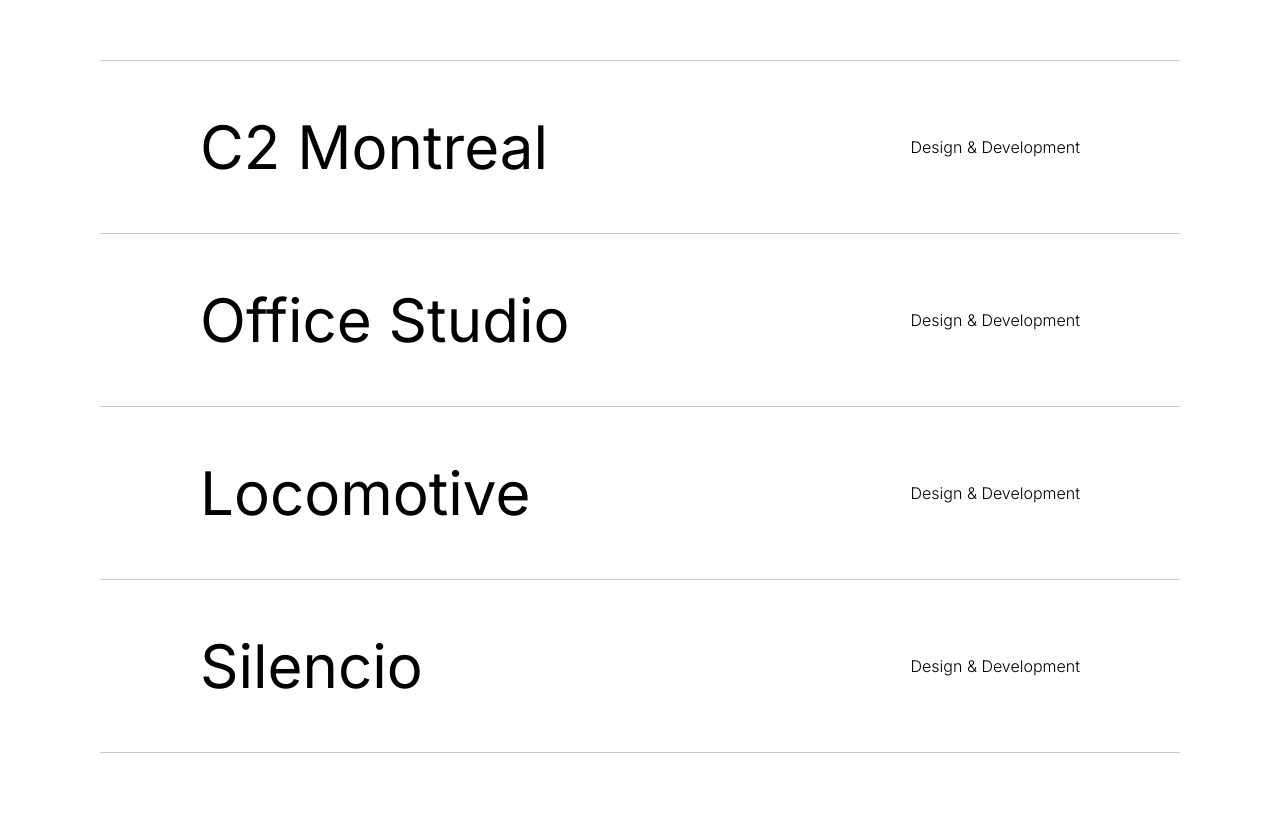
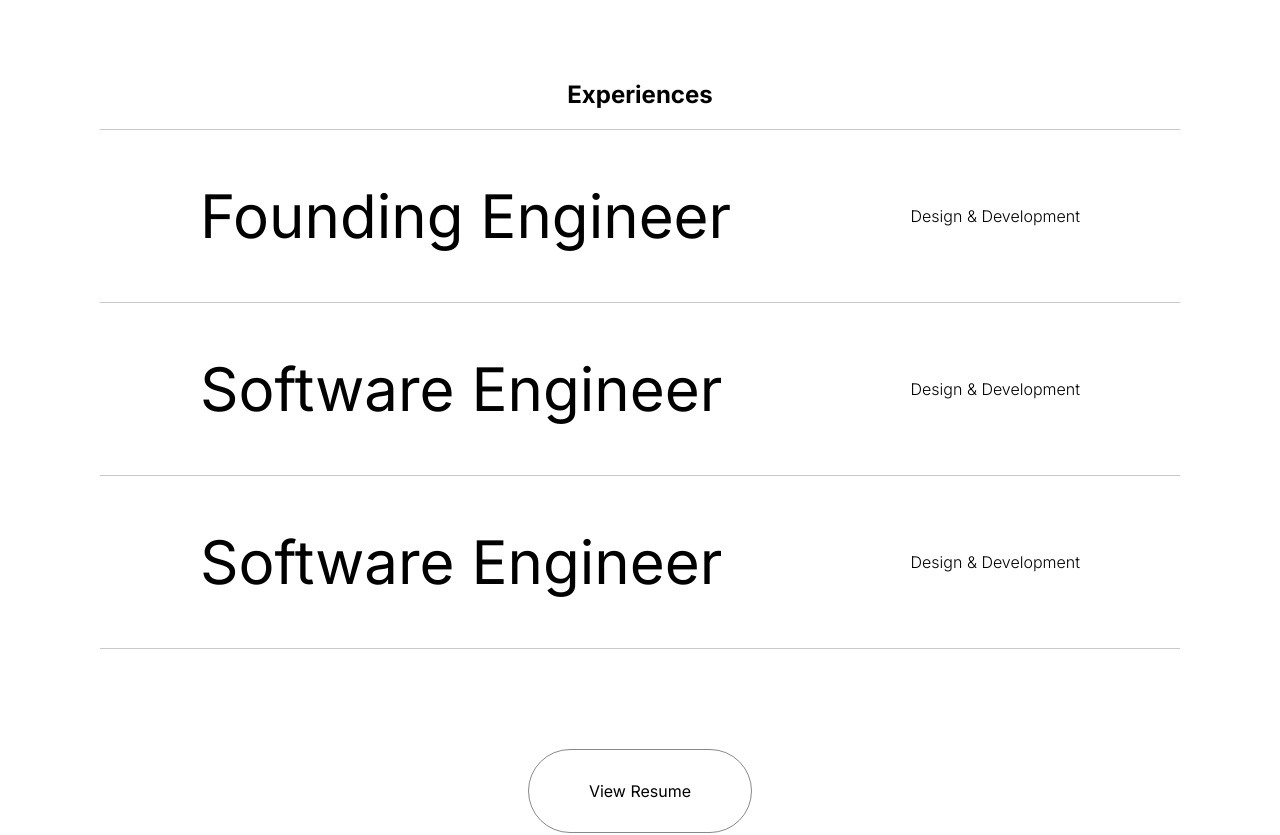
Before and after one commit to IamLucidDreamer/wesbite-of-manas, a Next.js app: page / in a window 1280 px wide. Shown: the part 1560-2395 px from the top of the page. Built offline with nearby package versions, Linux system fonts and the light colour scheme.

Commit message:
Update : Projects Section

```diff
--- a/src/components/Projects/index.tsx
+++ b/src/components/Projects/index.tsx
@@ -1,114 +1,194 @@
-'use client';
-import styles from './style.module.scss'
-import { useState, useEffect, useRef } from 'react';
-import Project from './components/';
-import { motion } from 'framer-motion';
-import gsap from 'gsap';
-import Image from 'next/image';
-import Rounded from '../../common/RoundedButton';
+"use client";
+import styles from "./style.module.scss";
+import { useState, useEffect, useRef } from "react";
+import Project from "./components/";
+import { motion } from "framer-motion";
+import gsap from "gsap";
+import Image from "next/image";
+import Rounded from "../../common/RoundedButton";
 
 const projects = [
   {
-    title: "C2 Montreal",
-    src: "c2montreal.png",
-    color: "#000000"
+    company: "Ionic Wealth by Angel One",
+    title: "Founding Engineer",
+    src: "ionic_landing_hero.png",
+    color: "#363ca8",
   },
   {
-    title: "Office Studio",
-    src: "officestudio.png",
-    color: "#8C8C8C"
+    company: "Unacademy",
+    title: "Software Engineer",
+    src: "unacademy.png",
+    color: "#3C4852",
   },
   {
-    title: "Locomotive",
-    src: "locomotive.png",
-    color: "#EFE8D3"
+    company:"Scenes by Avalon",
+    title: "Software Engineer",
+    src: "scenes.png",
+    color: "#EFE8D3",
   },
-  {
-    title: "Silencio",
-    src: "silencio.png",
-    color: "#706D63"
-  }
-]
+];
 
 const scaleAnimation = {
-    initial: {scale: 0, x:"-50%", y:"-50%"},
-    enter: {scale: 1, x:"-50%", y:"-50%", transition: {duration: 0.4, ease: [0.76, 0, 0.24, 1]}},
-    closed: {scale: 0, x:"-50%", y:"-50%", transition: {duration: 0.4, ease: [0.32, 0, 0.67, 0]}}
-}
+  initial: { scale: 0, x: "-50%", y: "-50%" },
+  enter: {
+    scale: 1,
+    x: "-50%",
+    y: "-50%",
+    transition: { duration: 0.4, ease: [0.76, 0, 0.24, 1] },
+  },
+  closed: {
+    scale: 0,
+    x: "-50%",
+    y: "-50%",
+    transition: { duration: 0.4, ease: [0.32, 0, 0.67, 0] },
+  },
+};
 
 export default function Home() {
+  const [modal, setModal] = useState({ active: false, index: 0 });
+  const { active, index } = modal;
+  const modalContainer = useRef<HTMLDivElement>(null);
+  const cursor = useRef<HTMLDivElement>(null);
+  const cursorLabel = useRef<HTMLDivElement>(null);
 
-  const [modal, setModal] = useState({active: false, index: 0})
-  const { active, index } = modal;
-  const modalContainer = useRef(null);
-  const cursor = useRef(null);
-  const cursorLabel = useRef(null);
+  const MotionDiv = motion.div as React.FC<any>;
 
-  let xMoveContainer = useRef(null);
-  let yMoveContainer = useRef(null);
-  let xMoveCursor = useRef(null);
-  let yMoveCursor = useRef(null);
-  let xMoveCursorLabel = useRef(null);
-  let yMoveCursorLabel = useRef(null);
+  const xMoveContainer = useRef<ReturnType<typeof gsap.quickTo> | null>(null);
+  const yMoveContainer = useRef<ReturnType<typeof gsap.quickTo> | null>(null);
+  const xMoveCursor = useRef<ReturnType<typeof gsap.quickTo> | null>(null);
+  const yMoveCursor = useRef<ReturnType<typeof gsap.quickTo> | null>(null);
+  const xMoveCursorLabel = useRef<ReturnType<typeof gsap.quickTo> | null>(null);
+  const yMoveCursorLabel = useRef<ReturnType<typeof gsap.quickTo> | null>(null);
 
-  useEffect( () => {
+  useEffect(() => {
+    if (typeof window === "undefined") return;
+    if (!modalContainer.current || !cursor.current || !cursorLabel.current)
+      return;
 
-    xMoveContainer.current = gsap.quickTo(modalContainer.current, "left", {duration: 0.8, ease: "power3"})
-    yMoveContainer.current = gsap.quickTo(modalContainer.current, "top", {duration: 0.8, ease: "power3"})
-    //Move cursor
-    xMoveCursor.current = gsap.quickTo(cursor.current, "left", {duration: 0.5, ease: "power3"})
-    yMoveCursor.current = gsap.quickTo(cursor.current, "top", {duration: 0.5, ease: "power3"})
-    //Move cursor label
-    xMoveCursorLabel.current = gsap.quickTo(cursorLabel.current, "left", {duration: 0.45, ease: "power3"})
-    yMoveCursorLabel.current = gsap.quickTo(cursorLabel.current, "top", {duration: 0.45, ease: "power3"})
-  }, [])
+    // Move modal
+    xMoveContainer.current = gsap.quickTo(modalContainer.current, "left", {
+      duration: 0.8,
+      ease: "power3",
+    });
+    yMoveContainer.current = gsap.quickTo(modalContainer.current, "top", {
+      duration: 0.8,
+      ease: "power3",
+    });
 
-  const moveItems = (x, y) => {
-    xMoveContainer.current(x)
-    yMoveContainer.current(y)
-    xMoveCursor.current(x)
-    yMoveCursor.current(y)
-    xMoveCursorLabel.current(x)
-    yMoveCursorLabel.current(y)
-  }
-  const manageModal = (active, index, x, y) => {
-    moveItems(x, y)
-    setModal({active, index})
-  }
+    // Move cursor
+    xMoveCursor.current = gsap.quickTo(cursor.current, "left", {
+      duration: 0.5,
+      ease: "power3",
+    });
+    yMoveCursor.current = gsap.quickTo(cursor.current, "top", {
+      duration: 0.5,
+      ease: "power3",
+    });
+
+    // Move cursor label
+    xMoveCursorLabel.current = gsap.quickTo(cursorLabel.current, "left", {
+      duration: 0.45,
+      ease: "power3",
+    });
+    yMoveCursorLabel.current = gsap.quickTo(cursorLabel.current, "top", {
+      duration: 0.45,
+      ease: "power3",
+    });
+  }, []);
+
+  const moveItems = (x: number, y: number) => {
+    xMoveContainer.current?.(x);
+    yMoveContainer.current?.(y);
+    xMoveCursor.current?.(x);
+    yMoveCursor.current?.(y);
+    xMoveCursorLabel.current?.(x);
+    yMoveCursorLabel.current?.(y);
+  };
+
+  const manageModal = (
+    active: boolean,
+    index: number,
+    x: number,
+    y: number
+  ) => {
+    moveItems(x, y);
+    setModal({ active, index });
+  };
 
   return (
-  <main onMouseMove={(e) => {moveItems(e.clientX, e.clientY)}} className={styles.projects}>
+    <main
+      onMouseMove={(e) => {
+        moveItems(e.clientX, e.clientY);
+      }}
+      className={styles.projects}
+    >
+      <h2>
+        Experiences
+      </h2>
       <div className={styles.body}>
-      {
-        projects.map( (project, index) => {
-          return <Project index={index} title={project.title} manageModal={manageModal} key={index}/>
-        })
-      }
+        {projects.map((project, index) => {
+          return (
+            <Project
+              index={index}
+              title={project.title}
+              company={project.company}
+              manageModal={manageModal}
+              key={index}
+            />
+          );
+        })}
       </div>
       <Rounded>
-      <p>More work</p>
+        <p>View Resume</p>
       </Rounded>
       <>
-        <motion.div ref={modalContainer} variants={scaleAnimation} initial="initial" animate={active ? "enter" : "closed"} className={styles.modalContainer}>
-            <div style={{top: index * -100 + "%"}} className={styles.modalSlider}>
-            {
-                projects.map( (project, index) => {
-                const { src, color } = project
-                return <div className={styles.modal} style={{backgroundColor: color}} key={`modal_${index}`}>
+        <MotionDiv
+          ref={modalContainer}
+          variants={scaleAnimation}
+          initial="initial"
+          animate={active ? "enter" : "closed"}
+          className={styles.modalContainer}
+        >
+          <div
+            style={{ top: index * -100 + "%" }}
+            className={styles.modalSlider}
+          >
+            {projects.map((project, index) => {
+              const { src, color } = project;
+              return (
+                <div
+                  className={styles.modal}
+                  style={{ backgroundColor: color }}
+                  key={`modal_${index}`}
+                >
                   <Image
                     src={`/images/${src}`}
-                    width={300}
+                    width={380}
                     height={0}
                     alt="image"
                   />
                 </div>
-                })
-            }
+              );
+            })}
           </div>
-        </motion.div>
-        <motion.div ref={cursor} className={styles.cursor} variants={scaleAnimation} initial="initial" animate={active ? "enter" : "closed"}></motion.div>
-        <motion.div ref={cursorLabel} className={styles.cursorLabel} variants={scaleAnimation} initial="initial" animate={active ? "enter" : "closed"}>View</motion.div>
+        </MotionDiv>
+        <MotionDiv
+          ref={cursor}
+          className={styles.cursor}
+          variants={scaleAnimation}
+          initial="initial"
+          animate={active ? "enter" : "closed"}
+        ></MotionDiv>
+        <MotionDiv
+          ref={cursorLabel}
+          className={styles.cursorLabel}
+          variants={scaleAnimation}
+          initial="initial"
+          animate={active ? "enter" : "closed"}
+        >
+          View
+        </MotionDiv>
       </>
     </main>
-  )
+  );
 }
--- a/src/components/Projects/style.module.scss
+++ b/src/components/Projects/style.module.scss
@@ -69,3 +69,18 @@
 
 
 }
+
+
+@media (max-width: 1000px) {
+    .projects{
+        padding-left: 50px;
+        padding-right: 50px;
+        margin-top: 100px;
+        .body{
+            max-width: 100%;
+            width: 100%;
+            padding-left: 20px;
+            padding-right: 20px;
+        }
+    }
+}
```
Lines whose indentation alone changed are shown as unchanged.
